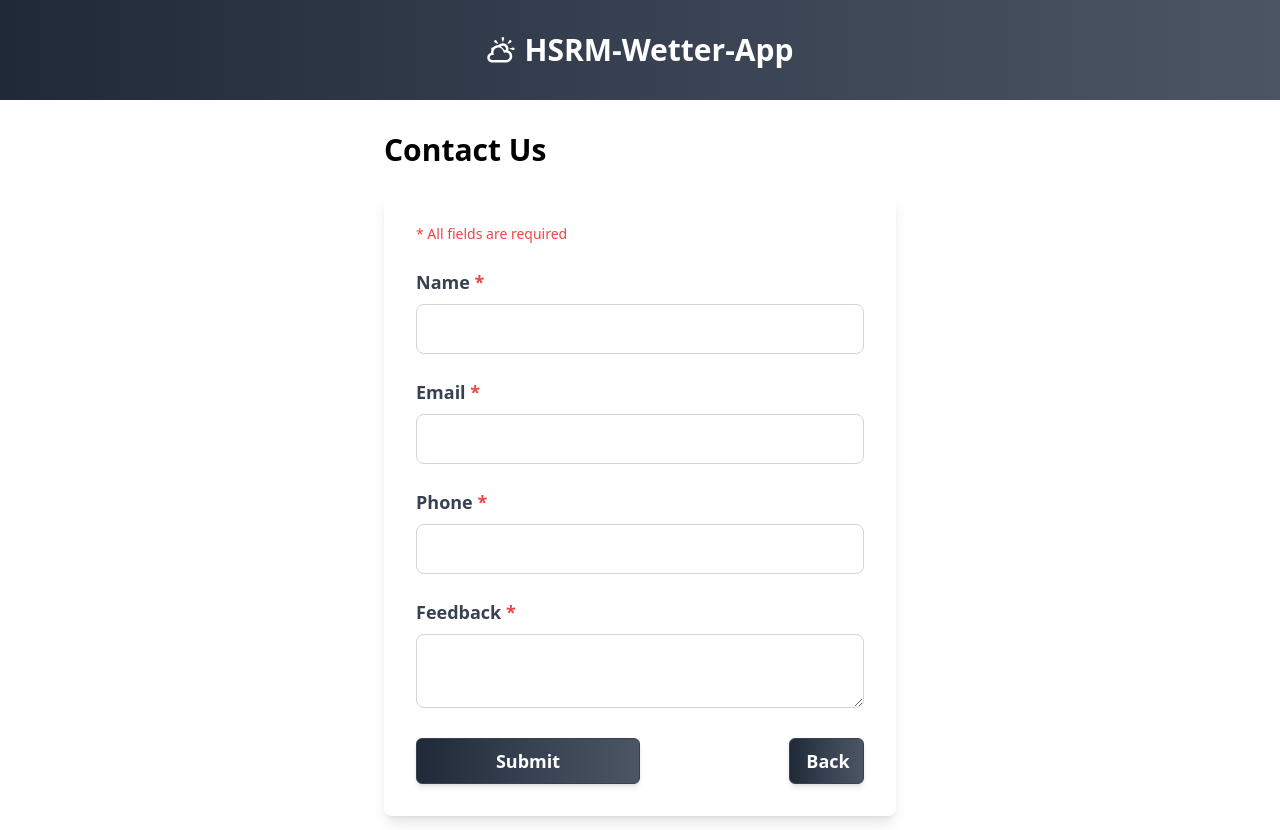
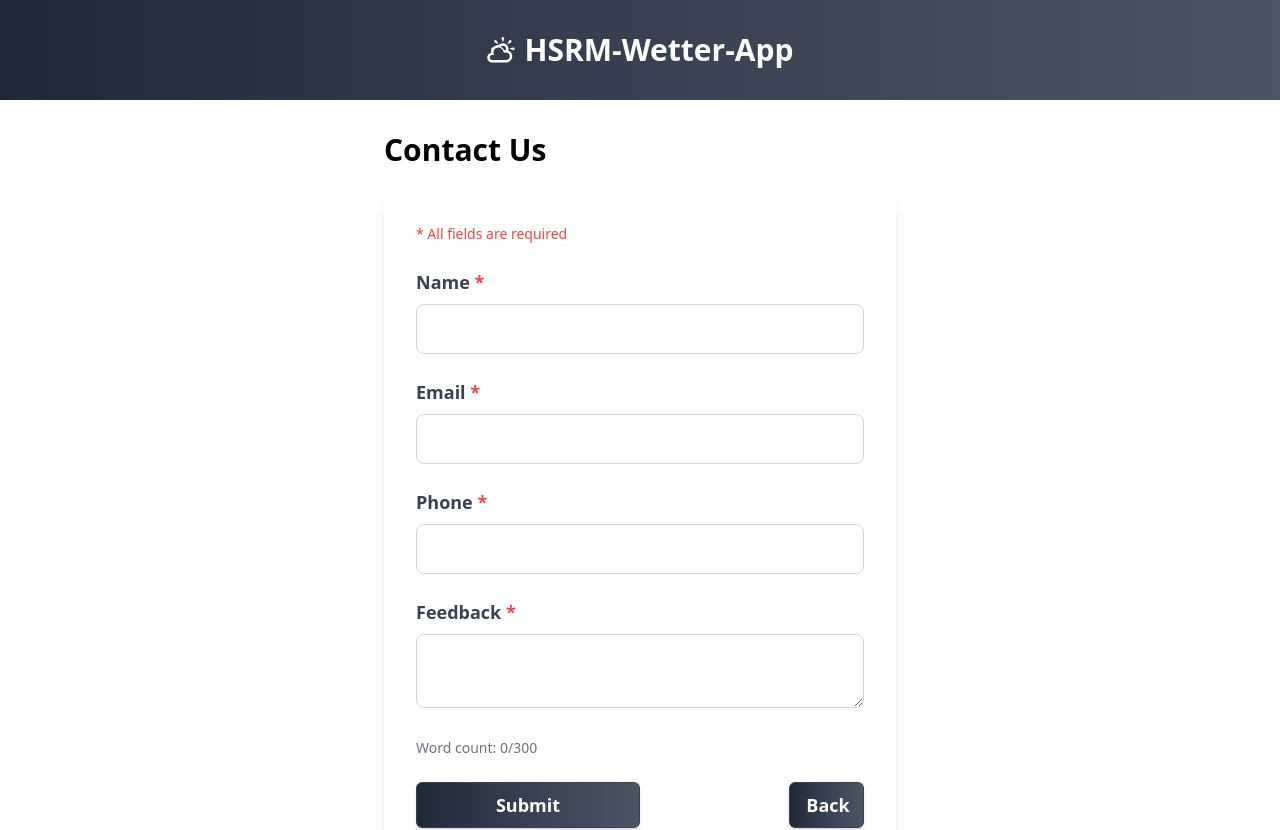
Before and after one commit to ata-shahid/weather-app, a Next.js app: page /contact in a window 1280 px wide. Shown: the top 830 px of the page. Built offline with nearby package versions, Linux system fonts and the light colour scheme.

Commit message:
Set characters limit to 300 for feedback

```diff
--- a/src/components/ContactForm/Contact.tsx
+++ b/src/components/ContactForm/Contact.tsx
@@ -19,6 +19,8 @@ export default function Contact() {
   });
 
   const [submitted, setSubmitted] = useState(false);
+  const [charCount, setCharCount] = useState(0); // State to track character count
+
   const router = useRouter();
 
   const handleChange = (
@@ -26,7 +28,13 @@ export default function Contact() {
   ) => {
     const { name, value } = e.target;
     setFormData({ ...formData, [name]: value });
+
+    if (name === "feedback") {
+      setCharCount(value.length);
+    }
   };
+
+
 
   const handleSubmit = (e: React.FormEvent<HTMLFormElement>) => {
     e.preventDefault();
@@ -65,6 +73,9 @@ export default function Contact() {
     if (formData.feedback.trim() === "") {
       newErrors.feedback = "Feedback is required";
       valid = false;
+    } else if (formData.feedback.length > 300) {
+      newErrors.feedback = "Feedback must be 300 characters or less";
+      valid = false;
     }
 
     setErrors(newErrors);
@@ -80,7 +91,9 @@ export default function Contact() {
 
   return (
     <div className="max-w-xl mx-auto p-4 sm:p-8 min-h-screen">
-      <h1 className="text-2xl sm:text-3xl font-bold mb-4 sm:mb-6">Contact Us</h1>
+      <h1 className="text-2xl sm:text-3xl font-bold mb-4 sm:mb-6">
+        Contact Us
+      </h1>
       {!submitted ? (
         <form
           onSubmit={handleSubmit}
@@ -123,11 +136,23 @@ export default function Contact() {
             error={errors.feedback}
             required
           />
+          <p
+            className={`text-sm ${
+              charCount > 300 ? "text-red-500" : "text-gray-500"
+            }`}
+          >
+            Word count: {charCount}/300
+          </p>
+
           <div className="flex flex-col sm:flex-row justify-between gap-4">
             <Button type="submit" className="w-full sm:w-1/2">
               Submit
             </Button>
-            <Button type="button" onClick={handleBack} className="w-full sm:w-1/6">
+            <Button
+              type="button"
+              onClick={handleBack}
+              className="w-full sm:w-1/6"
+            >
               Back
             </Button>
           </div>
```
